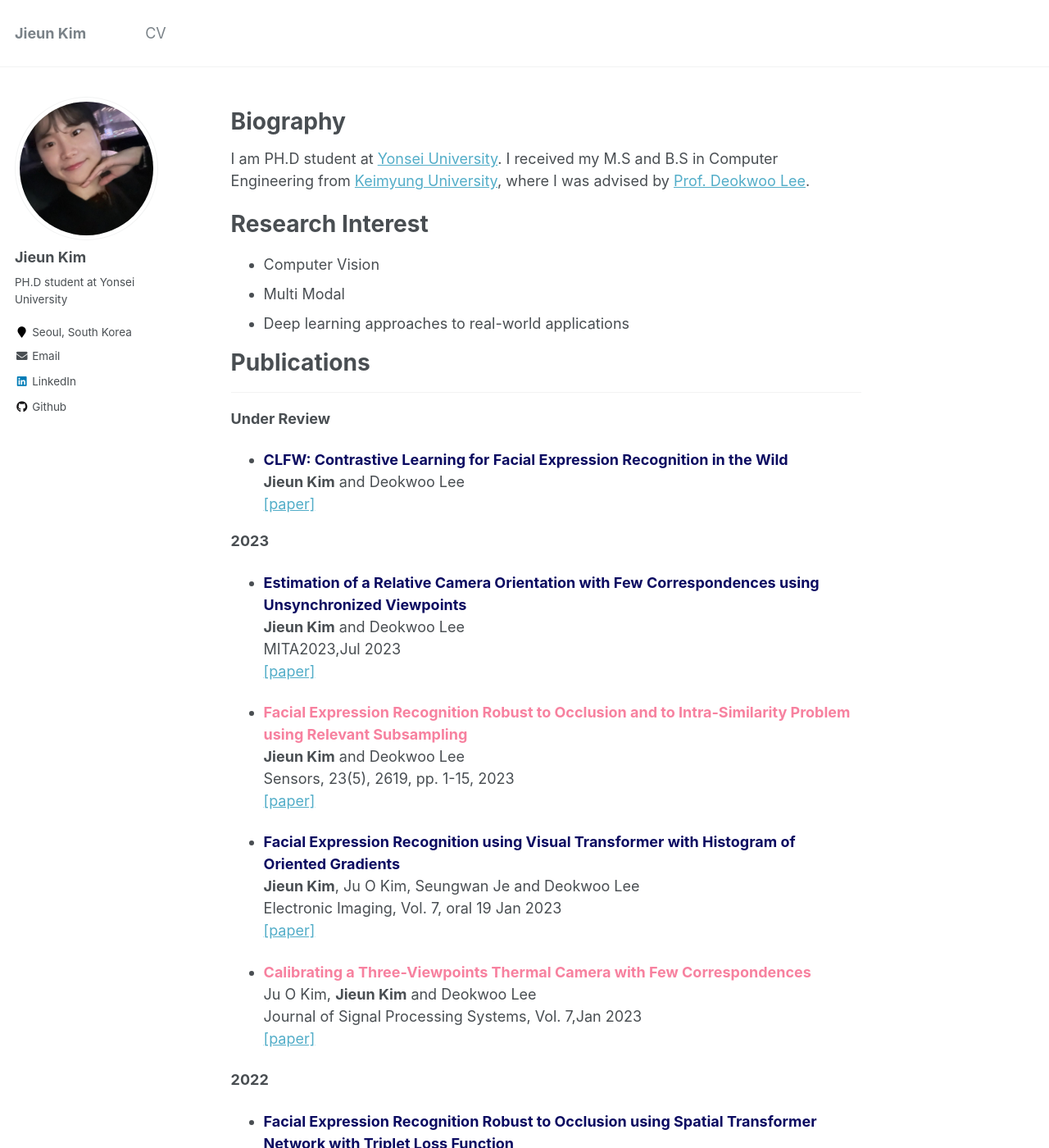
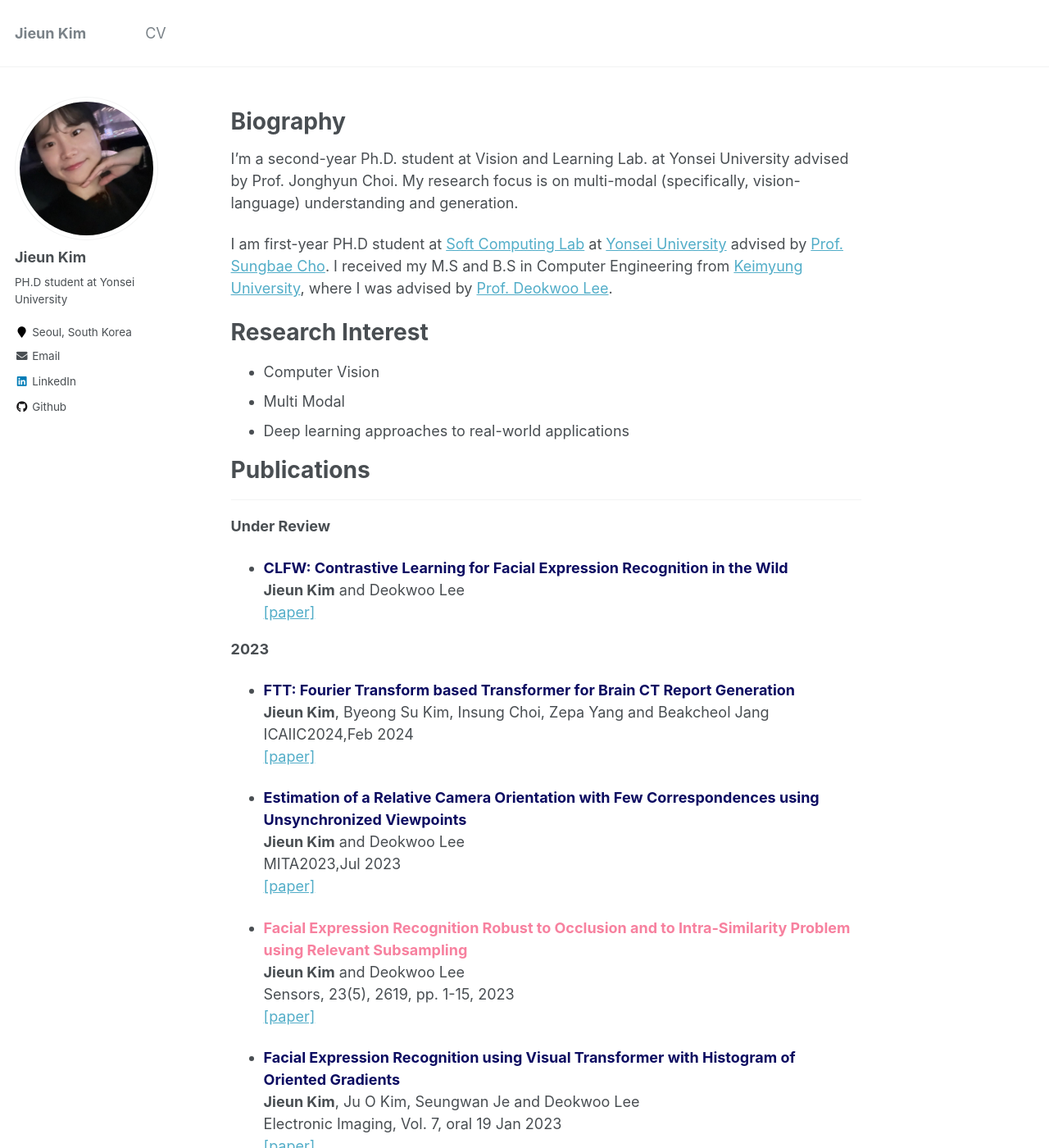
Before and after one commit to lilly9928/lilly9928.github.io, a Jekyll site: the page built from _pages/about.md, in a window 1280 px wide and 1400 px high. Shown: the whole window at 82% size. Built offline with Jekyll 4.4.1, drawn with Linux system fonts in a browser that asks for light colours; some of the changed text lies outside the part shown.

Commit message:
Update about.md

```diff
--- a/_pages/about.md
+++ b/_pages/about.md
@@ -19,8 +19,10 @@
 
 Biography
 ======
+I'm a second-year Ph.D. student at Vision and Learning Lab. at Yonsei University advised by Prof. Jonghyun Choi. My research focus is on multi-modal (specifically, vision-language) understanding and generation.
 
-I am PH.D student at [Yonsei University](https://gsi.yonsei.ac.kr/). I received my M.S and B.S in Computer Engineering from [Keimyung University](https://kmu.ac.kr/uni/main/main.jsp), where I was advised by [Prof. Deokwoo Lee](https://sites.google.com/view/dwoolee/deokwoo-lee).
+
+I am first-year PH.D student at [Soft Computing Lab](https://sites.google.com/view/yssclab/home) at [Yonsei University](https://graduate.yonsei.ac.kr/) advised by [Prof. Sungbae Cho](https://sites.google.com/view/yssclab/people). I received my M.S and B.S in Computer Engineering from [Keimyung University](https://kmu.ac.kr/uni/main/main.jsp), where I was advised by [Prof. Deokwoo Lee](https://sites.google.com/view/dwoolee/deokwoo-lee).
 
 <!-- My research interest lies in applied machine learning, which aims to develop practical ML solutions for real-world applications. I have covered a wide range of data types (e.g., matrix/tensor, text, graph, time series), tasks (e.g., classification, outcome prediction, anomaly detection, retrieval, data generation), and domains (e.g., healthcare, manufacturing, recommender systems). -->
 
@@ -48,6 +50,11 @@
 [[paper]]()
 
 **2023**
+
+* <span style="color:#0B0B61">**FTT: Fourier Transform based Transformer for Brain CT Report Generation**</span> \\
+**Jieun Kim**, Byeong Su Kim, Insung Choi, Zepa Yang and Beakcheol Jang\\
+ICAIIC2024,Feb 2024\\
+[[paper]]()
 
 * <span style="color:#0B0B61">**Estimation of a Relative Camera Orientation with Few Correspondences using Unsynchronized Viewpoints**</span> \\
 **Jieun Kim** and Deokwoo Lee\\
@@ -92,7 +99,8 @@
 
 * B.S. in Computer Engineering, Keimyung University,Deagu 2017 - 2021
 * M.S. in Computer Engineering, Keimyung University,Deagu 2021 - 2023
-* **Ph.D in  Information Systems, Yonsei University, 2023 - current**
+* Ph.D in  Information Systems, Yonsei University,Seoul 2023 - 2024
+* **Ph.D in AI graduate school, Yonsei University,Seoul 2024 - current**
 
 <!-- Projects
 ======
```
